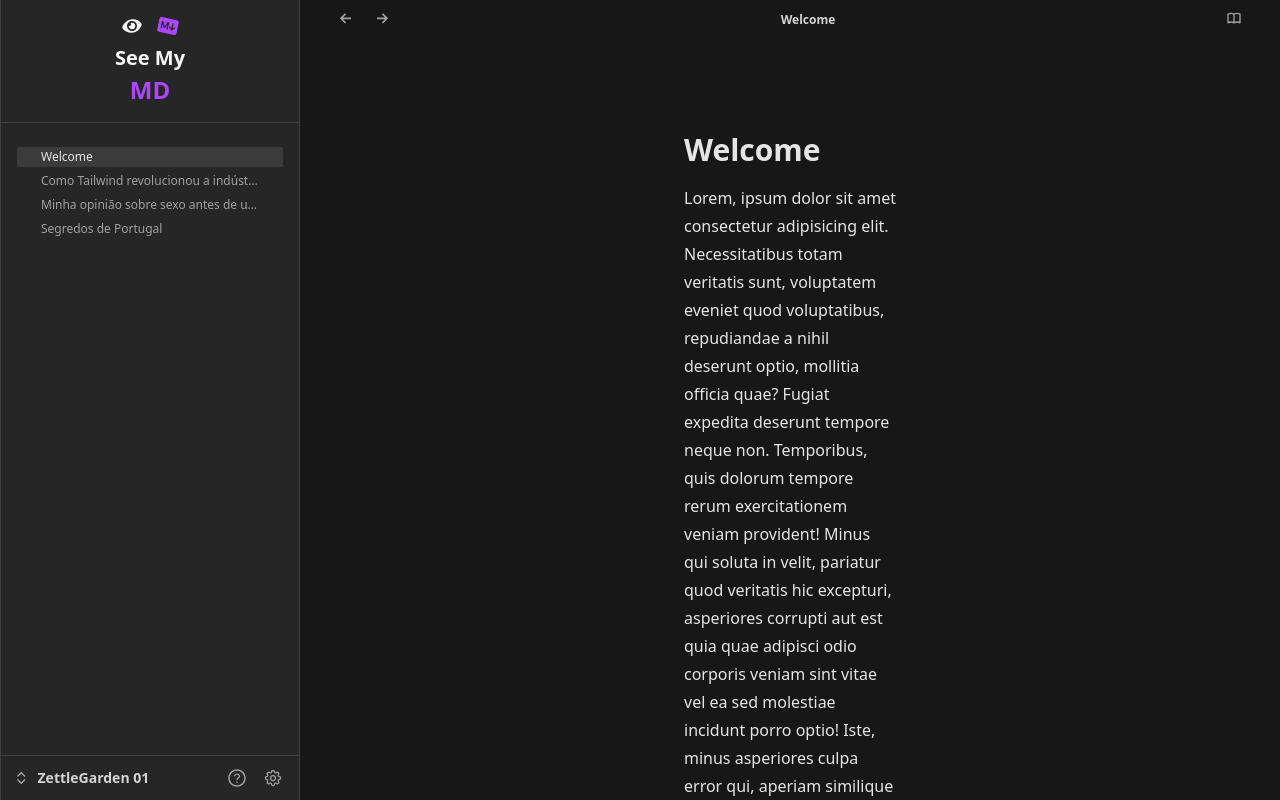
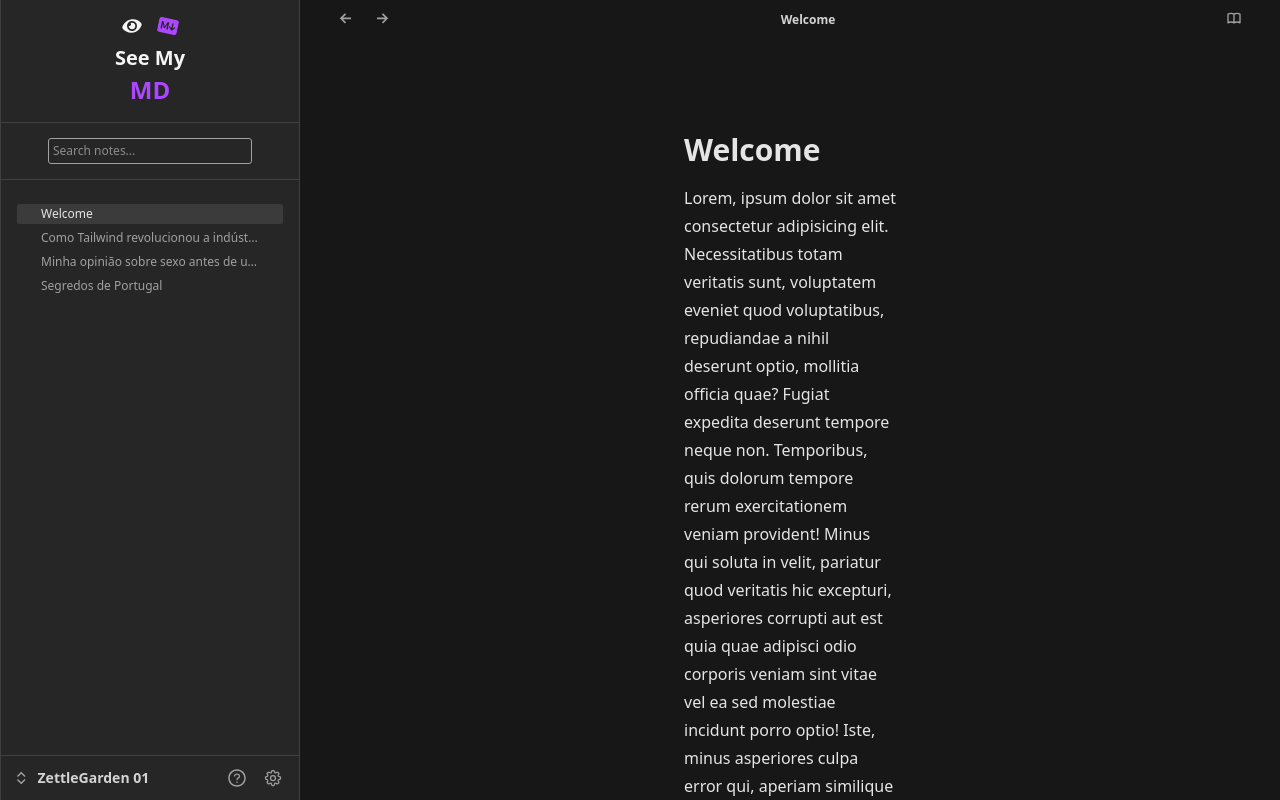
Before and after one commit to Dedo-Finger2/see-my-md-react, a React (Vite) app: page / in a window 1280 px wide. Built offline with nearby package versions, Linux system fonts and the light colour scheme.

Commit message:
Adds SearchBar component in Sidebar folder

```diff
--- /dev/null
+++ b/src/components/Sidebar/SearchBar.tsx
@@ -0,0 +1,11 @@
+import Input from "../Input";
+
+function SearchBar() {
+  return (
+    <div className="w-full px-12 py-4 border-b border-b-neutral-700">
+      <Input type="text" placeholder="Search notes..." />
+    </div>
+  );
+}
+
+export default SearchBar;
--- a/src/components/Sidebar/index.tsx
+++ b/src/components/Sidebar/index.tsx
@@ -1,6 +1,7 @@
 import ListItem from "./ListItem";
 import Header from "./Header";
 import Footer from "./Footer";
+import SearchBar from "./SearchBar";
 
 function Sidebar() {
   return (
@@ -9,6 +10,7 @@ function Sidebar() {
       <div className="h-full overflow-y-auto">
         {/* Header */}
         <Header />
+        <SearchBar />
         {/* Item list */}
         <div className="relative p-4 flex flex-col gap-1 items-center text-xs py-6">
           <ListItem fileName="Welcome" selected={true} />
```
